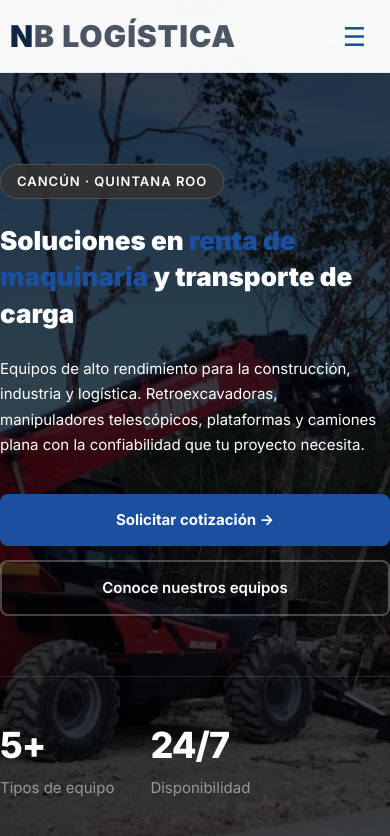
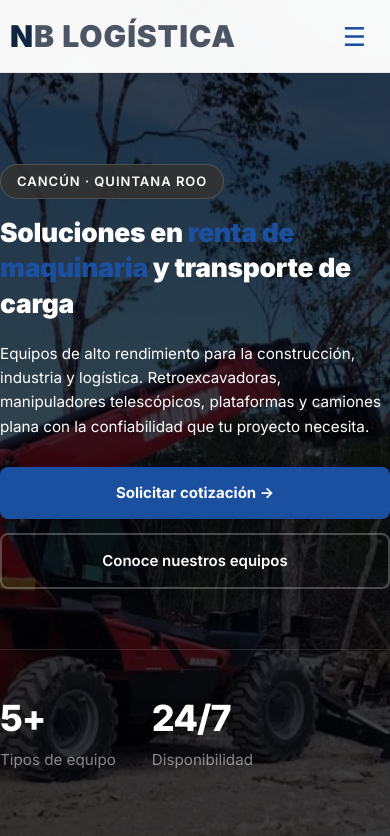
Before and after one commit to Skyfury345/NB-web, a React (Vite) app: page / in a window 390 px wide. Shown: the top 836 px of the page. Built offline with nearby package versions, Linux system fonts and the light colour scheme.

Commit message:
Fix interlineado hero móvil

```diff
--- a/src/index.css
+++ b/src/index.css
@@ -549,20 +549,27 @@ section { padding: 100px 0; }
     gap: 16px;
     border-bottom: 1px solid rgba(255,255,255,0.08);
   }
-
   .navbar-links.open a { color: #FFFFFF; font-size: 16px; }
   .navbar-links.open .btn-login { color: #FFFFFF; background: #1B4FA0; }
 
   .container { padding: 0 20px; }
 
-  .nosotros-grid { grid-template-columns: 1fr; gap: 32px; }
-  .nosotros-imagen { width: 100%; }
-  .nosotros-valores { grid-template-columns: 1fr; }
-
   .hero { min-height: auto; }
   .hero-content { padding: 100px 0 60px; }
-   .hero h1 { font-size: 26px; letter-spacing: 0; line-height: 1.4; margin-bottom: 24px; }
-  .hero p { font-size: 15px; padding-right: 8px; }
+  .hero-badge { margin-bottom: 16px; }
+  .hero h1 {
+    font-size: 1.65rem;
+    line-height: 1.35;
+    letter-spacing: -0.01em;
+    margin-bottom: 20px;
+  }
+  .hero h1 em { color: #3B82F6; }
+  .hero p {
+    font-size: 0.95rem;
+    line-height: 1.6;
+    padding-right: 8px;
+    margin-bottom: 28px;
+  }
   .hero-stats { gap: 28px; flex-wrap: wrap; }
   .hero-buttons { flex-direction: column; align-items: stretch; }
   .btn-primary, .btn-outline { justify-content: center; }
@@ -571,6 +578,10 @@ section { padding: 100px 0; }
   .section-title { font-size: 26px; }
   .section-eyebrow { font-size: 11px; letter-spacing: 1.5px; }
   .section-desc { font-size: 15px; }
+
+  .nosotros-grid { grid-template-columns: 1fr; gap: 32px; }
+  .nosotros-imagen { width: 100%; }
+  .nosotros-valores { grid-template-columns: 1fr; }
 
   .servicios-grid { grid-template-columns: 1fr; gap: 16px; }
 
@@ -587,7 +598,6 @@ section { padding: 100px 0; }
   .footer-grid { grid-template-columns: 1fr; gap: 32px; }
   .footer-bar { flex-direction: column; gap: 8px; text-align: center; }
 }
-
 #root {
   max-width: 100%;
   overflow-x: clip;
```
